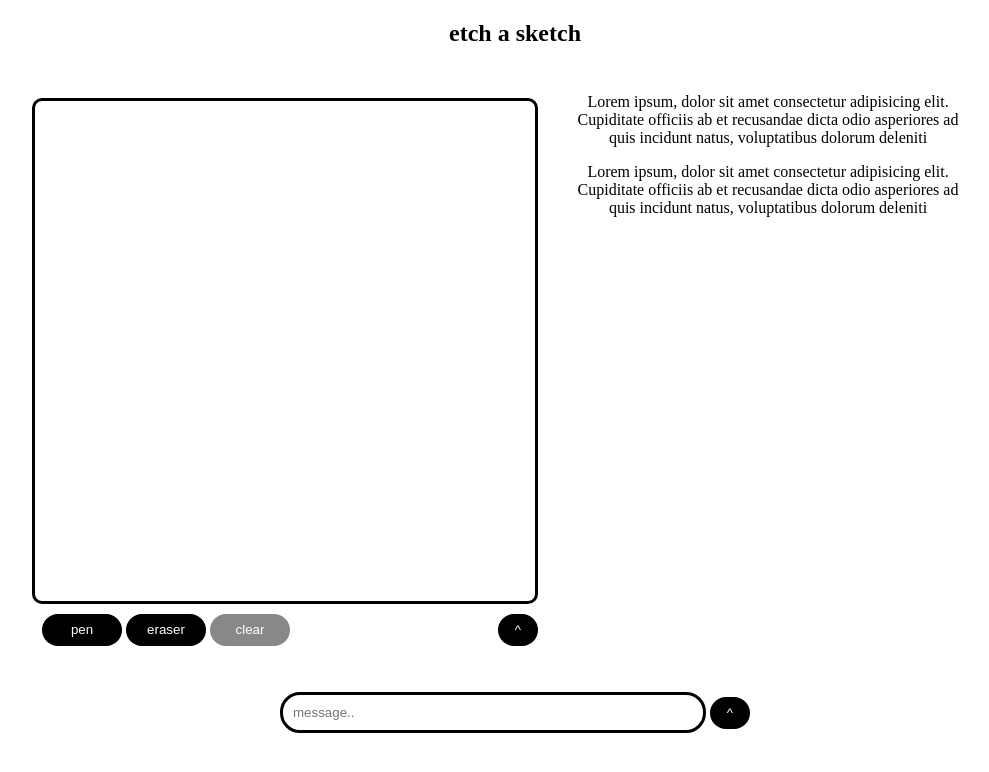
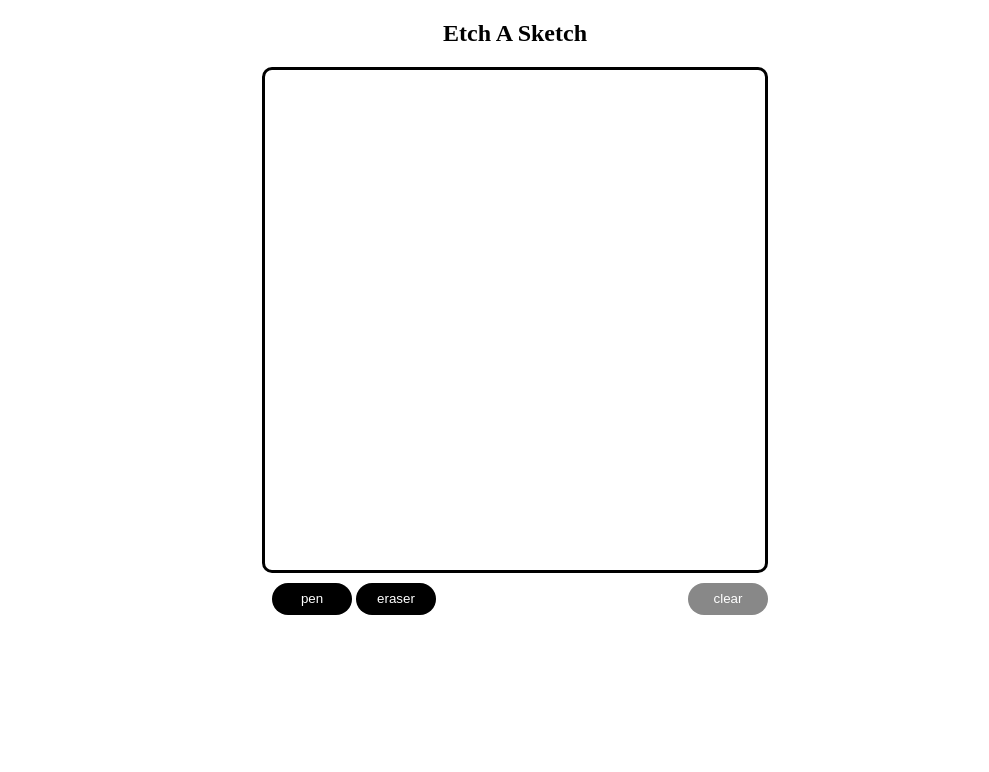
Before and after one commit to xervomotor/etch-a-sketch, a website: page index.html in a window 1280 px wide. Shown: the whole page, without its empty margins (125-1114 px from the left). Drawn offline with Linux system fonts and the light colour scheme.

Commit message:
comment out the unused elements

```diff
--- a/index.html
+++ b/index.html
@@ -7,7 +7,7 @@
     <link rel="stylesheet" href="styles.css" />
   </head>
   <body>
-    <h2>etch a sketch</h2>
+    <h2>Etch A Sketch</h2>
 
     <div class="wrapper">
       <div class="main">
@@ -20,32 +20,28 @@
             <div>
               <button class="button" id="pen">pen</button>
               <button class="button" id="eraser">eraser</button>
-              <button class="button" id="clear">clear</button>
+              <!-- <button class="button" id="clear">clear</button> -->
             </div>
+            <button class="button" id="clear">clear</button>
 
-            <button class="button send-btn" id="screenshot">^</button>
+            <!-- <button class="button send-btn" id="screenshot">^</button> -->
           </div>
         </div>
 
-        <div class="conversation-panel">
+        <!-- <div class="conversation-panel">
           <p>
             Lorem ipsum, dolor sit amet consectetur adipisicing elit. Cupiditate
             officiis ab et recusandae dicta odio asperiores ad quis incidunt
             natus, voluptatibus dolorum deleniti
           </p>
-          <p>
-            Lorem ipsum, dolor sit amet consectetur adipisicing elit. Cupiditate
-            officiis ab et recusandae dicta odio asperiores ad quis incidunt
-            natus, voluptatibus dolorum deleniti
-          </p>
-        </div>
+        </div> -->
       </div>
 
-      <div class="message-container">
+      <!-- <div class="message-container">
         <input type="text" placeholder="message.." />
         <button class="button send-btn">^</button>
       </div>
-    </div>
+    </div> -->
 
     <script src="https://cdnjs.cloudflare.com/ajax/libs/html2canvas/0.5.0-beta4/html2canvas.min.js"></script>
     <script type="module" src="../script.js"></script>
```
